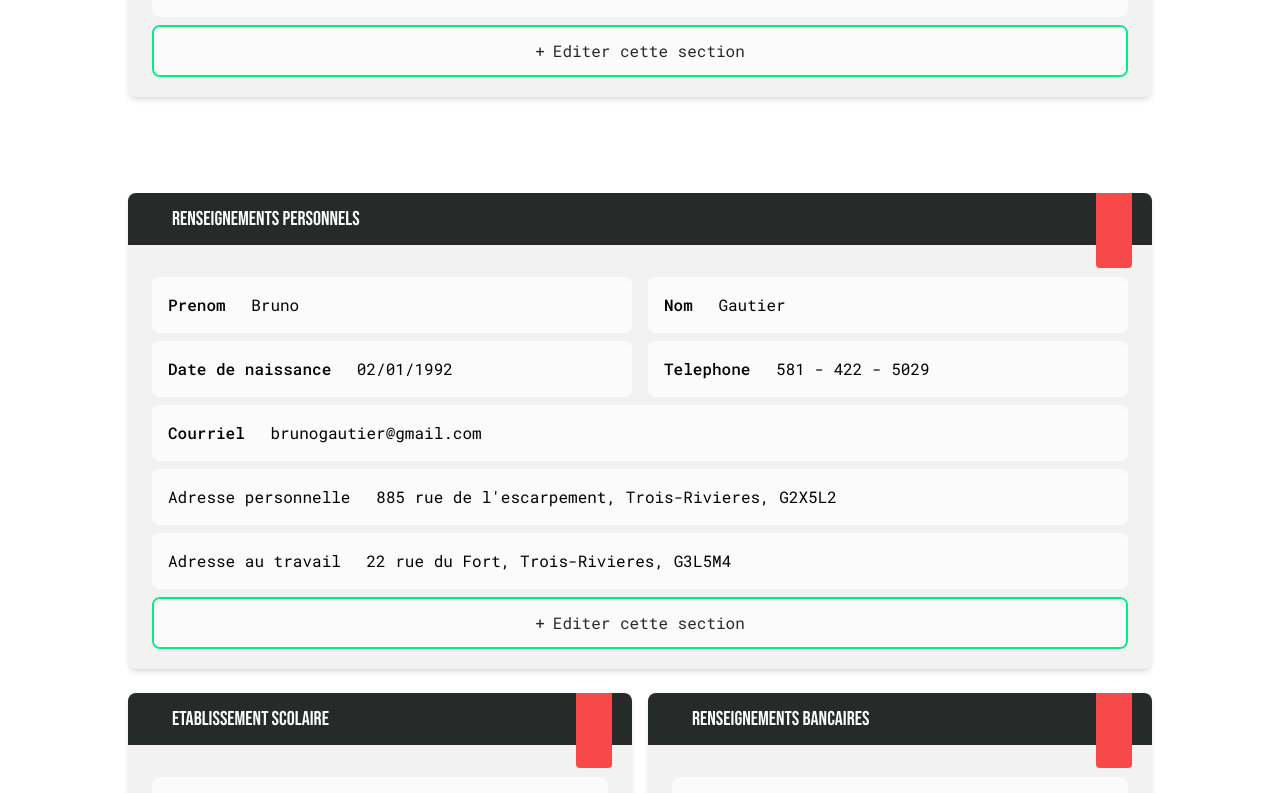
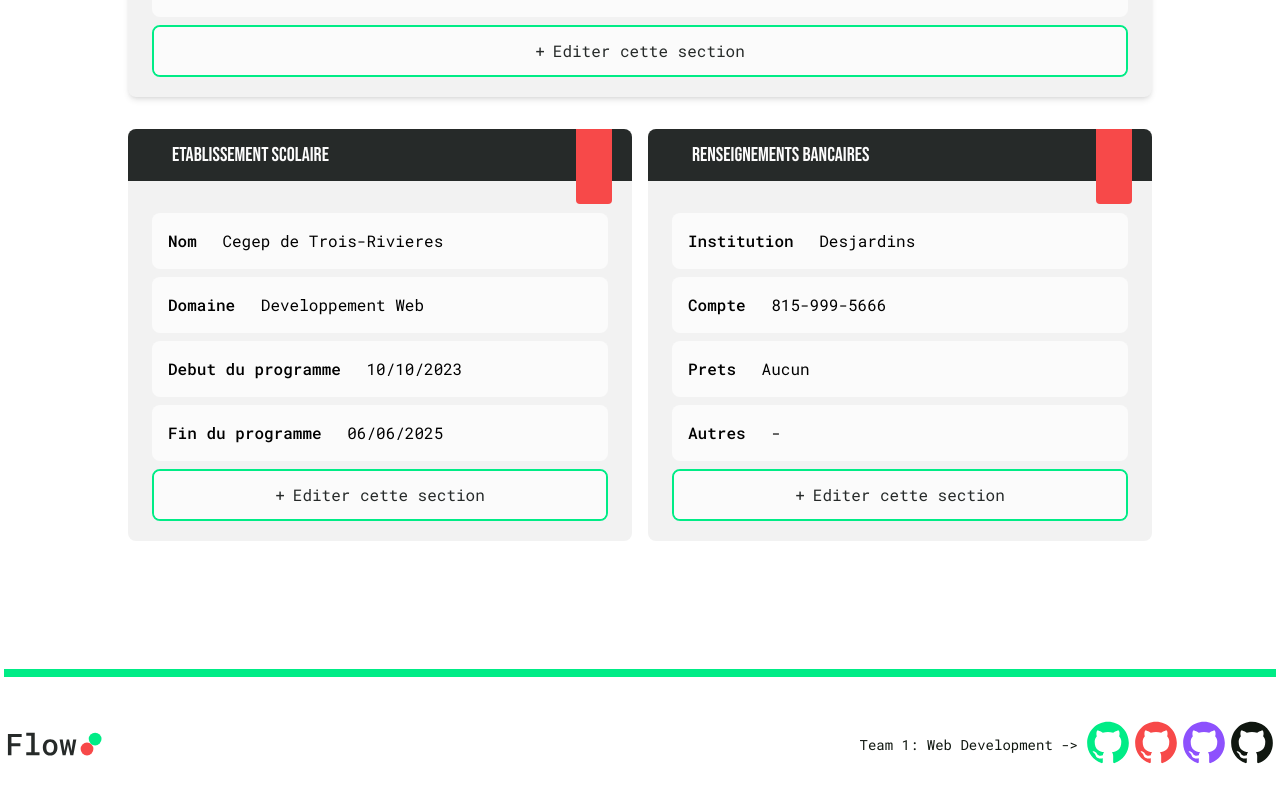
Before and after one commit to Big-pun/projet-synthese, a Vue app: page /espace-client/profil in a window 1280 px wide. Shown: the part 907-1700 px from the top of the page. Built offline with nearby package versions, Linux system fonts and the light colour scheme.

Commit message:
Fix Bug branche

```diff
--- a/src/components/profile/ProfileBankingInfos.vue
+++ b/src/components/profile/ProfileBankingInfos.vue
@@ -20,7 +20,7 @@ function openEditModal() {
 </script>
 
 <template>
-  <div class="font-roboto w-full bg-light-gray rounded-lg shadow-md mb-6 pb-1 transition-all duration-200"
+  <div class="font-roboto w-full bg-light-gray rounded-lg mb-6 pb-1 transition-all duration-200"
        @mouseenter="hovered = true"
        @mouseleave="hovered = false">
 
--- a/src/components/profile/ProfilePersonnalInfos.vue
+++ b/src/components/profile/ProfilePersonnalInfos.vue
@@ -72,79 +72,6 @@
       </button>
     </div>
   </div>
-  <div class="lg:mt-24 font-roboto max-w-screen-lg mx-auto bg-light-gray rounded-lg shadow-md mb-6 pb-1 transition-all duration-200"
-       @mouseenter="hovered = true"
-       @mouseleave="hovered = false">
-
-    <!-- En-tête de la section avec pastille de statut -->
-    <div class="flex items-center justify-between mb-4 p-3 rounded-t-lg bg-gray relative">
-      <h3 class="text-white ml-8">Renseignements personnels</h3>
-
-      <!-- Rectangle SVG avec changement de couleur lors du survol -->
-      <svg width="36" height="75" viewBox="0 0 36 75" fill="none" xmlns="http://www.w3.org/2000/svg"
-           class="absolute right-5 top-0 rounded-b transition-colors duration-200">
-        <rect width="36" height="75" :fill="hovered ? '#00EC86' : '#F74949'"/>
-      </svg>
-    </div>
-
-    <!-- Contenu du profil en deux colonnes -->
-    <div class="grid grid-cols-1 md:grid-cols-2 md:gap-4 gap-2 px-6 pt-4" >
-      <!-- Première colonne -->
-      <div>
-        <div class="rounded-lg bg-white mb-2 p-4 flex flex-row items-center">
-          <p class="font-medium responsive-margin ">Prenom</p>
-          <p class="">{{ userData.prenom || 'Non spécifié' }}</p>
-        </div>
-
-        <div class="rounded-lg bg-white p-4 flex flex-row items-center">
-          <p class="font-medium responsive-margin  ">Date de naissance</p>
-          <p class="">{{ userData.dateNaissance || 'Non spécifié' }}</p>
-        </div>
-      </div>
-
-      <!-- Deuxième colonne -->
-      <div>
-        <div class="rounded-lg bg-white mb-2 p-4 flex flex-row items-center">
-          <p class="font-medium responsive-margin  ">Nom</p>
-          <p class="">{{ userData.nom || 'Non spécifié' }}</p>
-        </div>
-
-        <div class="rounded-lg bg-white p-4 flex flex-row items-center ">
-          <p class="font-medium responsive-margin  ">Telephone</p>
-          <p class="">{{ userData.telephone || 'Non spécifié' }}</p>
-        </div>
-      </div>
-    </div>
-
-    <!-- Adresses -->
-    <div class="mt-2 px-6">
-      <div class="rounded-lg bg-white mb-2 p-4 flex flex-row items-center">
-          <p class="font-medium responsive-margin  ">Courriel</p>
-          <p class="">{{ userData.courriel || 'Non spécifié' }}</p>
-      </div>
-
-      <div class="rounded-lg bg-white mb-2 p-4 flex flex-row items-center ">
-        <p class="responsive-margin  ">Adresse personnelle</p>
-        <p class="">{{ userData.adressePersonnelle || 'Non spécifié' }}</p>
-      </div>
-
-      <div class="rounded-lg bg-white p-4 flex flex-row items-center ">
-        <p class="responsive-margin  ">Adresse au travail</p>
-        <p class="">{{ userData.adresseTravail || 'Non spécifié' }}</p>
-      </div>
-    </div>
-
-    <!-- Bouton d'édition -->
-    <div class="mx-6 mt-2 mb-4 border-2 border-accent1 rounded-lg overflow-hidden">
-      <button
-        @click="openEditModal"
-        class="w-full py-3 px-4 flex items-center justify-center transition-colors duration-200 text-gray"
-        :class="hovered ? 'text-white bg-accent1' : 'bg-white'">
-        <span class="mr-2">+</span> Editer cette section
-      </button>
-    </div>
-
-  </div>
 </template>
 
 <script setup>
--- a/src/components/profile/ProfileSchoolInfos.vue
+++ b/src/components/profile/ProfileSchoolInfos.vue
@@ -20,7 +20,7 @@ function openEditModal() {
 </script>
 
 <template>
-  <div class="font-roboto w-full bg-light-gray rounded-lg shadow-md mb-6 pb-1 transition-all duration-200"
+  <div class="font-roboto w-full bg-light-gray rounded-lg mb-6 pb-1 transition-all duration-200"
        @mouseenter="hovered = true"
        @mouseleave="hovered = false">
 
--- a/src/view/ProfileView.vue
+++ b/src/view/ProfileView.vue
@@ -11,7 +11,7 @@ import ProfileSchoolInfos from '@/components/profile/ProfileSchoolInfos.vue';
     <ProfilePersonnalInfos></ProfilePersonnalInfos>
 
     <!-- Section avec informations scolaires et bancaires côte à côte -->
-    <div class="grid grid-cols-1 md:grid-cols-2 gap-4 max-w-screen-lg mx-auto">
+    <div class="grid grid-cols-1 md:grid-cols-2 mt-8 gap-4 max-w-screen-lg mx-auto">
       <ProfileSchoolInfos></ProfileSchoolInfos>
       <ProfileBankingInfos></ProfileBankingInfos>
     </div>
```
